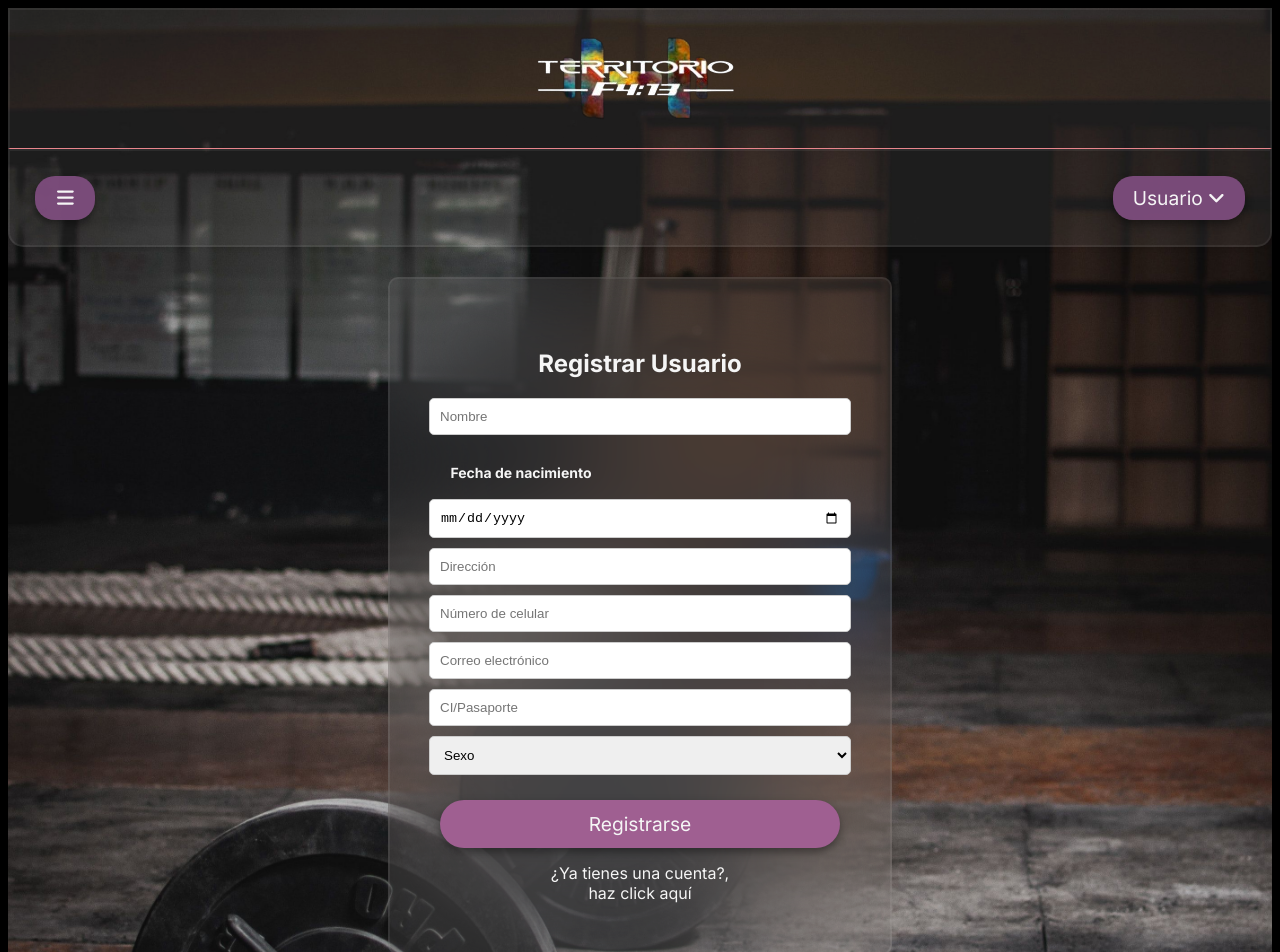
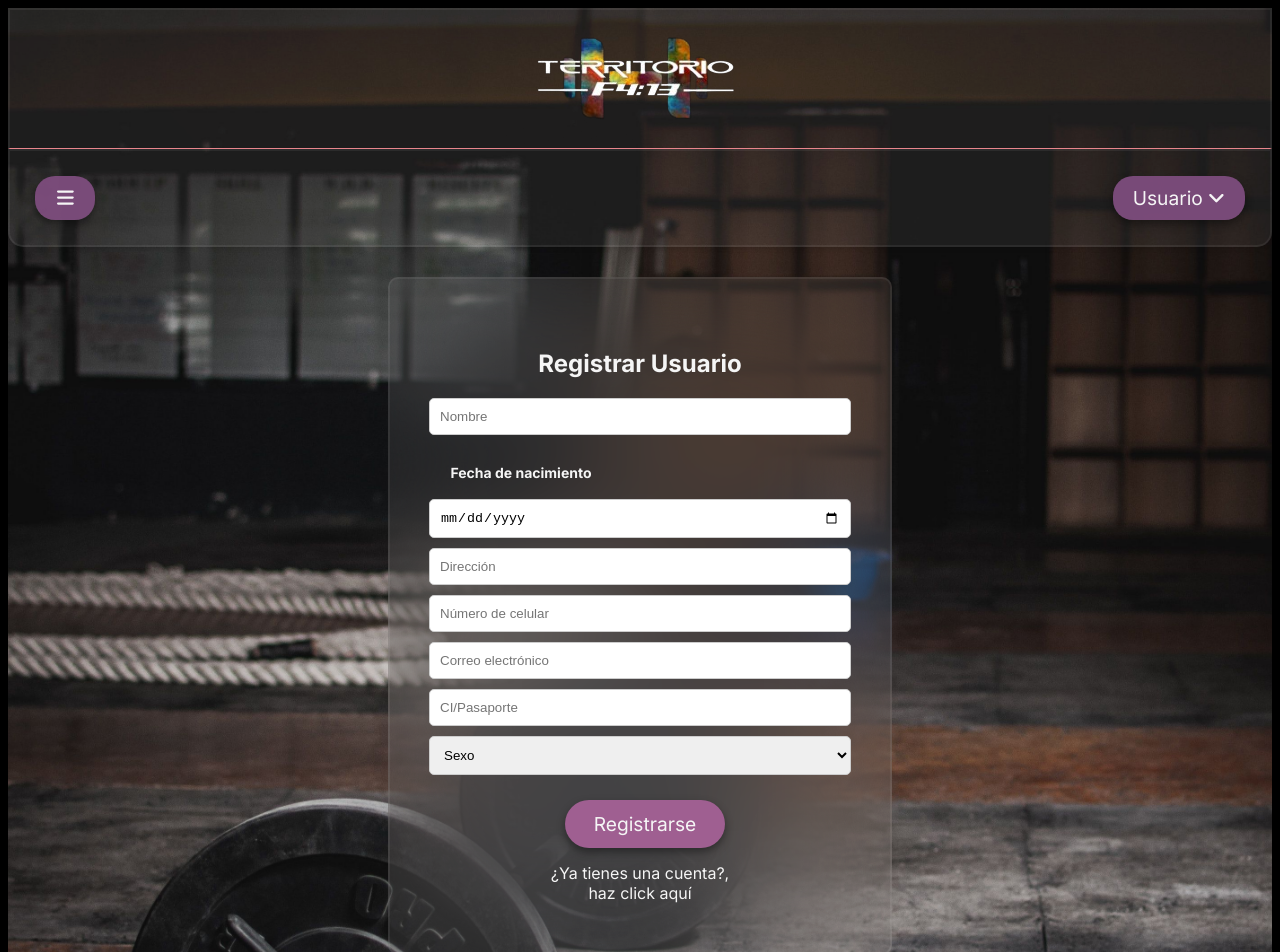
Before and after one commit to Ferchox/componentes, a React (Vite) app: page /RegistroUsuario in a window 1280 px wide. Shown: the top 952 px of the page. Built offline with nearby package versions, Linux system fonts and the light colour scheme; no server answers.

Commit message:
arreglando todo

```diff
--- a/src/components/inicioSesionUsuario/organismos/InicioSesionUsuario.jsx
+++ b/src/components/inicioSesionUsuario/organismos/InicioSesionUsuario.jsx
@@ -29,12 +29,14 @@ const InicioSesionUsuario = ({ onSubmit }) => {
                 valor={contrasena}
                 onChange={(e) => setContrasena(e.target.value)}
             />
-            <BotonInicioSesion onClick={handleSubmit} />
+            <NavLink to='/'>
+                <BotonInicioSesion/>
+            </NavLink>
             ¿Aún no tienes cuenta?,
             <NavLink to='/RegistroUsuario'>
                 haz click aquí
             </NavLink>
-        </form>
+        </form >
     );
 };
 
--- a/src/components/registroUsuario/organismos/RegistroUsuario.jsx
+++ b/src/components/registroUsuario/organismos/RegistroUsuario.jsx
@@ -66,7 +66,10 @@ const RegistroUsuario = ({ onSubmit }) => {
                 valor={sexo}
                 onChange={(e) => setSexo(e.target.value)}
             />
-            <BotonRegistroUsuario onClick={handleSubmit} />
+
+            <NavLink to='/'>
+                <BotonRegistroUsuario />
+            </NavLink>
             ¿Ya tienes una cuenta?,
             <NavLink to='/IniciarSesionUsuario'>
                 haz click aquí
```
